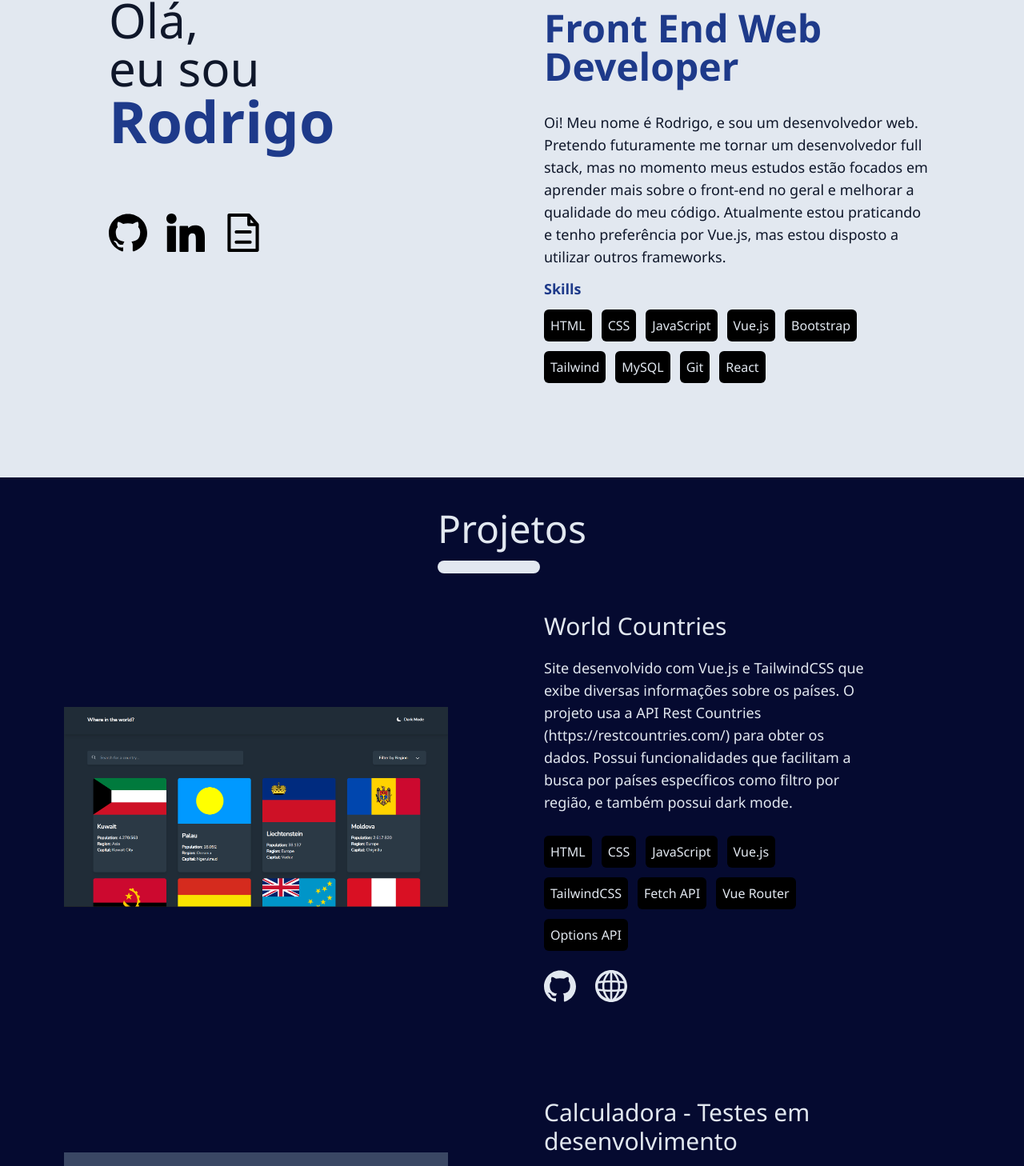
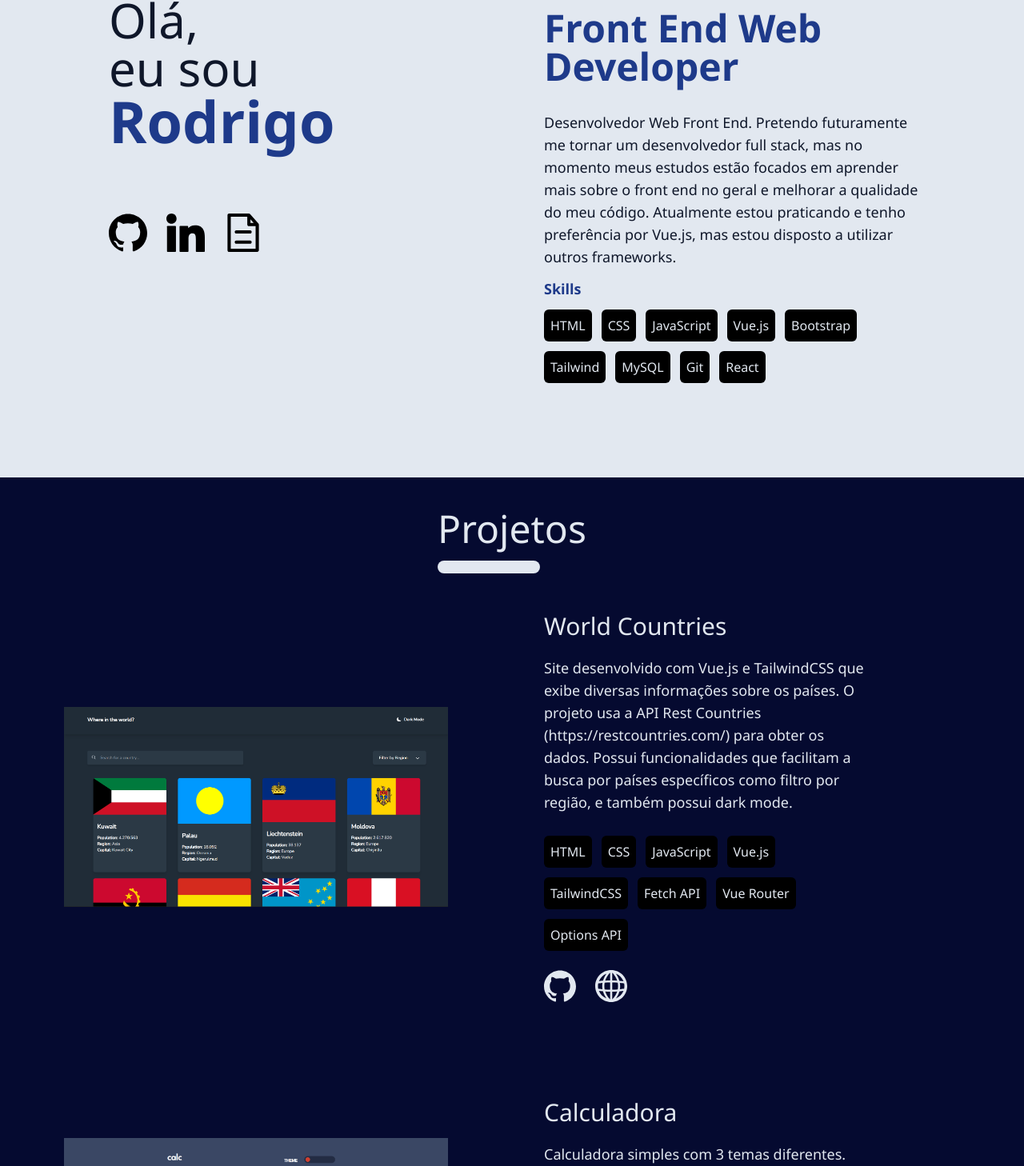
Before and after one commit to rodpd/portfolio, a Vue app: page / in a window 1280 px wide. Shown: the part 123-1581 px from the top of the page at 80% size. Built offline with nearby package versions, Linux system fonts and the light colour scheme.

Commit message:
update summary text and calculator title

```diff
--- a/src/components/Home.vue
+++ b/src/components/Home.vue
@@ -11,8 +11,8 @@
         <div class="p-8 sm:pt-0 sm:px-16 lg:p-10 lg:mr-20">
             <p class="text-5xl font-semibold text-blue-900 lg:mt-4">Front End Web Developer</p>
             <p class="mt-8 text-lg text-slate-900">
-                Oi! Meu nome é Rodrigo, e sou um desenvolvedor web. Pretendo futuramente me tornar um desenvolvedor full stack,
-                mas no momento meus estudos estão focados em aprender mais sobre o front-end no geral e melhorar a qualidade do meu código.
+                Desenvolvedor Web Front End. Pretendo futuramente me tornar um desenvolvedor full stack,
+                mas no momento meus estudos estão focados em aprender mais sobre o front end no geral e melhorar a qualidade do meu código.
 				Atualmente estou praticando e tenho preferência por Vue.js, mas estou disposto a utilizar outros frameworks.
             </p>
             <h3 class="mt-3 text-lg font-semibold text-blue-900">Skills</h3>
--- a/src/components/Projects.vue
+++ b/src/components/Projects.vue
@@ -51,7 +51,7 @@ export default {
 					demoUrl: "https://rodpd.github.io/world-countries"
 				},
                 {
-					id: 2, title: "Calculadora - Testes em desenvolvimento", img: "calculator.png",
+					id: 2, title: "Calculadora", img: "calculator.png",
 					description: `Calculadora simples com 3 temas diferentes. Para identificar erros e bugs  estão sendo
 					desenvolvidos testes unitarios com Jest e End to End com Cypress.
 					`,
```
